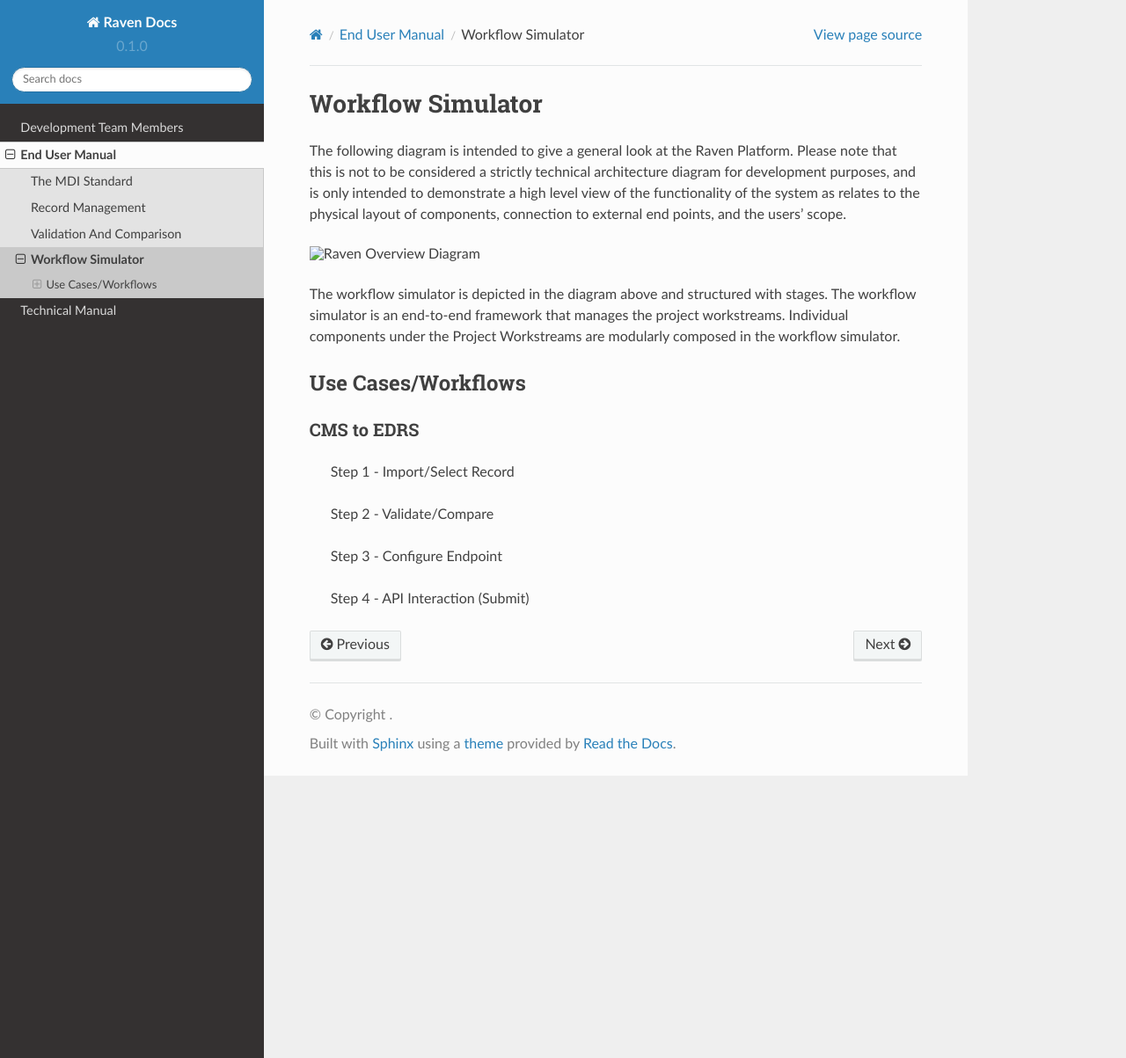
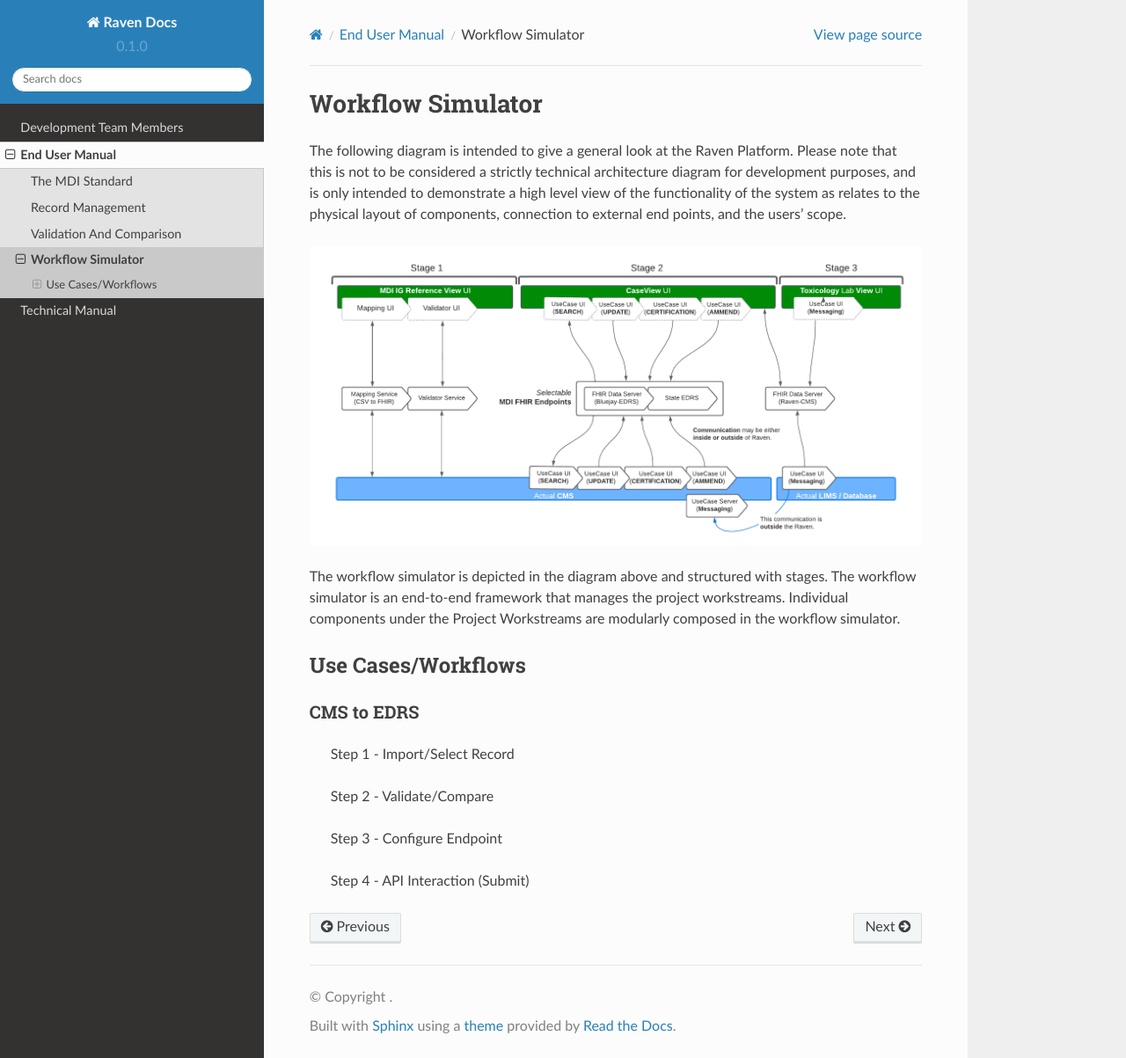
Before and after one commit to MortalityReporting/RavenDocs, a Sphinx documentation site: the page built from docs/source/userManual/workflowSimulator.rst, in a window 1280 px wide and 1203 px high. Shown: the whole window at 88% size. Built offline with Sphinx 7.4.7 and the Read the Docs theme 2.0.0, drawn with Linux system fonts in a browser that asks for light colours.

Commit message:
Update workflowSimulator.rst

```diff
--- a/docs/source/userManual/workflowSimulator.rst
+++ b/docs/source/userManual/workflowSimulator.rst
@@ -8,7 +8,7 @@ system as relates to the physical layout of components, connection to
 external end points, and the users’ scope.
 
 .. image::
-   images/Raven20Diagram.png
+   ../images/Raven20Diagram.png
    :alt: Raven Overview Diagram
 
 The workflow simulator is depicted in the diagram above and structured with stages. The workflow simulator is an end-to-end framework that manages the project workstreams. Individual components under the Project Workstreams are modularly composed in the workflow simulator.
```
